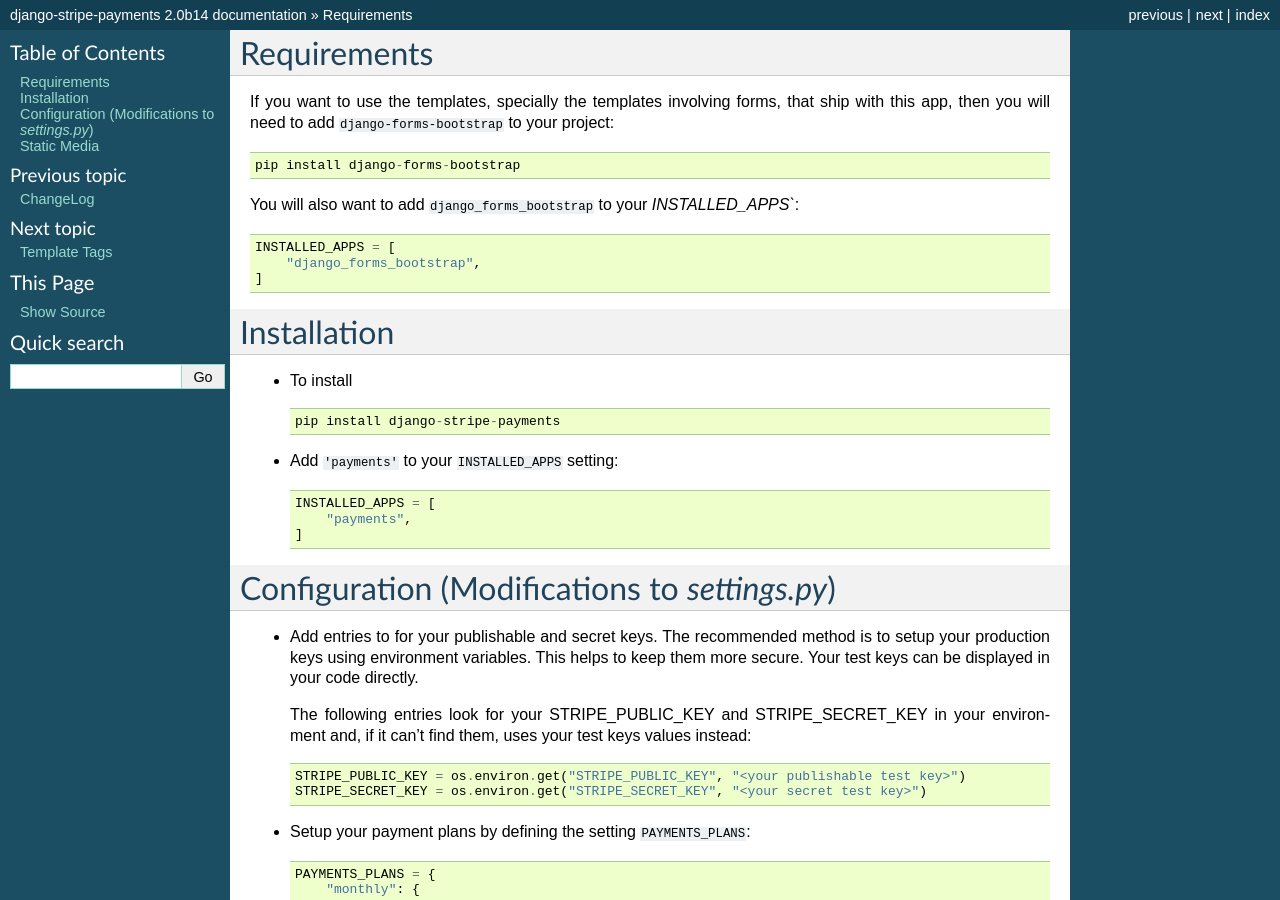
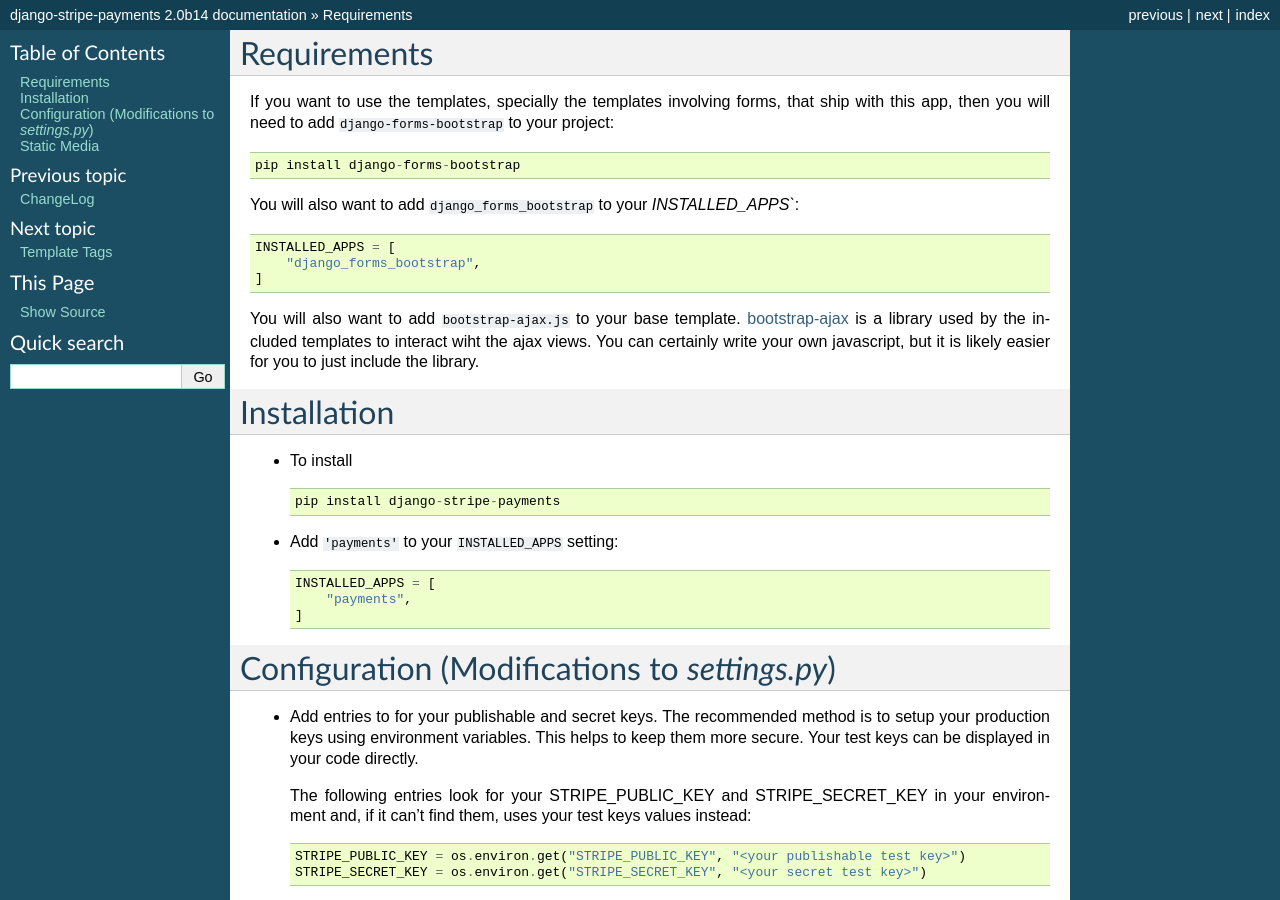
Before and after one commit to pinax/pinax-stripe-light, a Sphinx documentation site: the page built from docs/installation.rst, in a window 1280 px wide and 900 px high. Built offline with Sphinx 7.4.7, drawn with Linux system fonts in a browser that asks for light colours.

Commit message:
Add docs on including bootstrap-ajax
Fixes #26

```diff
--- a/docs/installation.rst
+++ b/docs/installation.rst
@@ -14,6 +14,11 @@
     INSTALLED_APPS = [
         "django_forms_bootstrap",
     ]
+
+You will also want to add ``bootstrap-ajax.js`` to your base template. bootstrap-ajax_
+is a library used by the included templates to interact wiht the ajax views. You
+can certainly write your own javascript, but it is likely easier for you to just
+include the library.
 
 
 Installation
@@ -96,4 +101,5 @@
     </script>
 
 
+.. _bootstrap-ajax: https://github.com/eldarion/bootstrap-ajax
 .. _Checkout: https://stripe.com/docs/checkout
```
